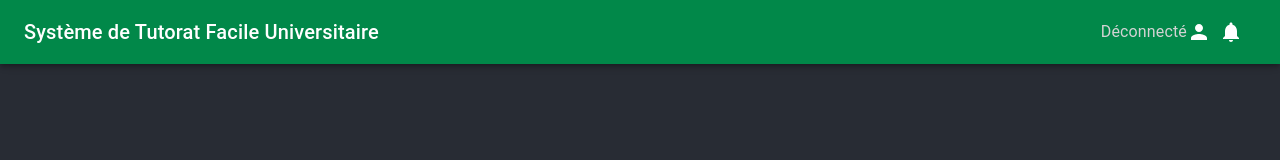
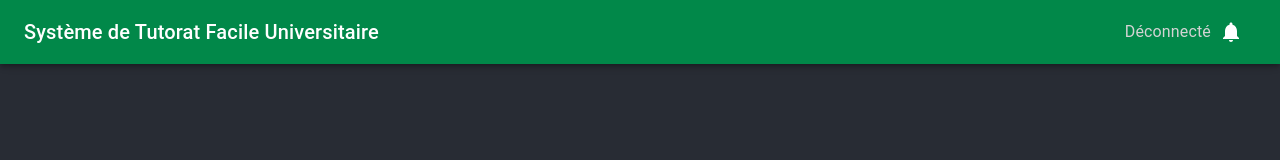
Before and after one commit to Alexinlife/ProjetS3GI, a React (Create React App) app in the folder stu-client/: page / in a window 1280 px wide. Shown: the top 160 px of the page. Built offline with nearby package versions, Linux system fonts and the light colour scheme.

Commit message:
Edit NavBar

```diff
--- a/stu-client/src/components/NavBar.jsx
+++ b/stu-client/src/components/NavBar.jsx
@@ -4,7 +4,6 @@ import '../css/NavBar.css';
 // Composants Material-UI
 import { AppBar, Box, IconButton, Toolbar, Typography } from '@mui/material';
 // Icônes
-import PersonIcon from '@mui/icons-material/Person';
 import LogoutIcon from '@mui/icons-material/Logout';
 import BellIcon from '@mui/icons-material/Notifications';
 import Notifications from './Notifications';
@@ -38,9 +37,8 @@ export default class NavBar extends React.Component {
               <span className="nav-title-sm">STU</span>
             </Typography>
             {/* Compte */}
-            <Typography edge="end" className="nav-text" sx={{ flexGrow: 1 }}>{localStorage.getItem("session_token") ? <span>{localStorage.getItem("cip")}</span> : <span>Déconnecté</span>}</Typography>
-            <PersonIcon />
-            {localStorage.getItem("session_token") ?
+            <Typography edge="end" className="nav-text" sx={{ flexGrow: 1 }}>{ /* localStorage.getItem("session_token") */ localStorage.getItem("cip") ? <span>{localStorage.getItem("cip")}</span> : <span>Déconnecté</span> }</Typography>
+            { /* localStorage.getItem("session_token") */ localStorage.getItem("cip") ?
               <IconButton edge="end" className="nav-btn" color="inherit" aria-label="logout" onClick={sessionService.logout}>
                 <LogoutIcon />
               </IconButton>
```
